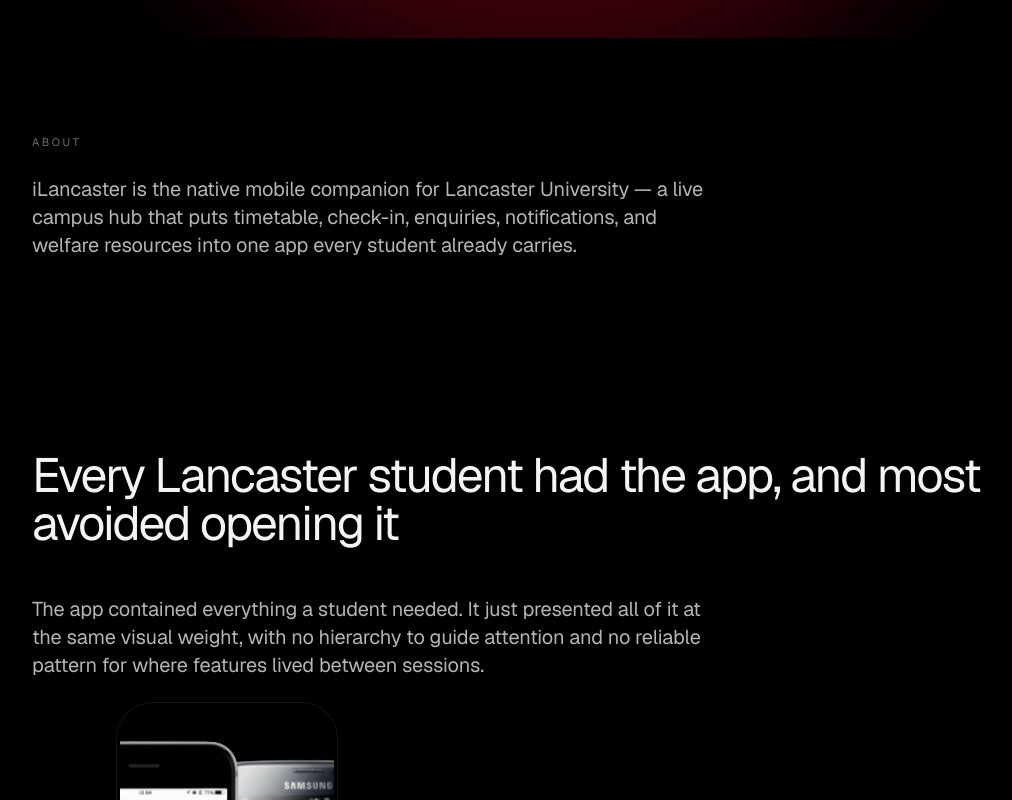
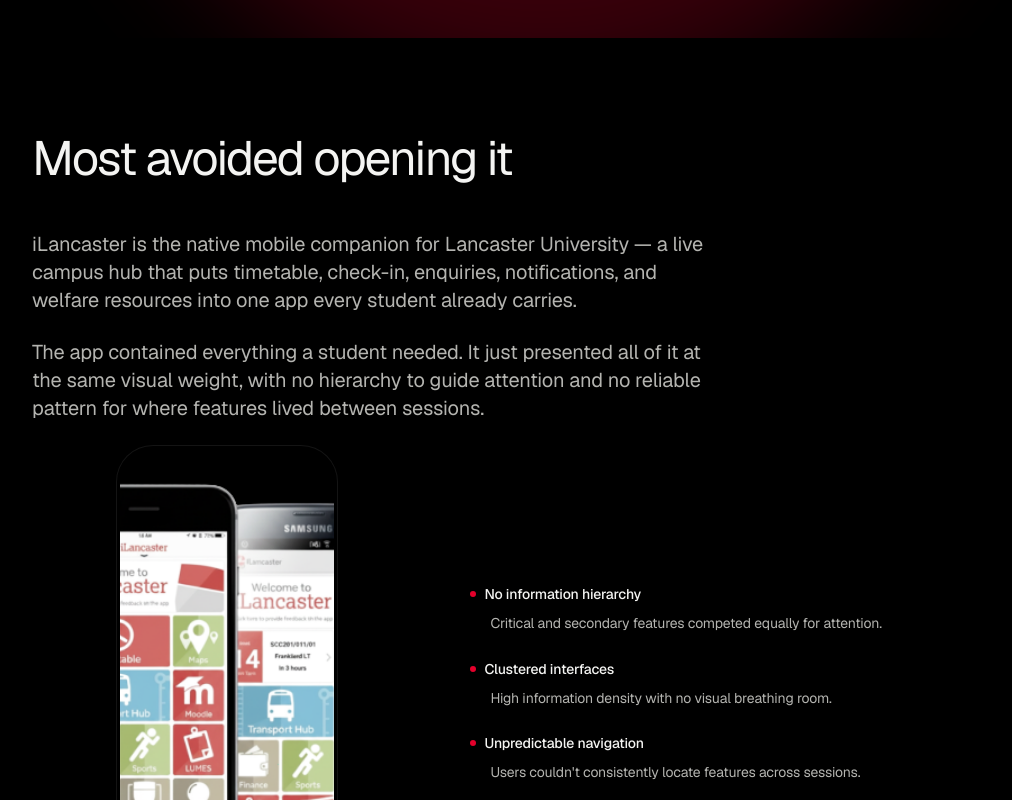
Before and after one commit to nandiniipillai/Portfolio, a Next.js app: page /work/ilancaster in a window 1280 px wide. Shown: the part 640-1440 px from the top of the page, without its empty margins (96-1108 px from the left). Built offline with nearby package versions, Linux system fonts and the light colour scheme.

Commit message:
iLancaster: shorten problem title, merge About into problem context, drop redundant Key Decisions intro
Problem section title shortened to Most avoided opening it. About text merged as first paragraph of problem context. Removed duplicate prose intro from Key Design Decisions section.

```diff
--- a/app/work/ilancaster/page.jsx
+++ b/app/work/ilancaster/page.jsx
@@ -67,19 +67,14 @@ export default function ILancasterPage() {
           ['Company', ['ISS Innovation Hub', 'Lancaster University']],
         ]}
       >
-        {/* 1. About — what the project is, before the problem */}
-        <Section>
-          <div className="text-[11px] tracking-[0.24em] uppercase text-ash mb-4">About</div>
+        {/* 1. Problem context — About merged in as first paragraph */}
+        <Section title="Most avoided opening it">
           <Prose>
             iLancaster is the native mobile companion for Lancaster University —
             a live campus hub that puts timetable, check-in, enquiries,
             notifications, and welfare resources into one app every student
             already carries.
           </Prose>
-        </Section>
-
-        {/* 2. Problem context — before image in PhoneFrame + three pain points */}
-        <Section title="Every Lancaster student had the app, and most avoided opening it">
           <Prose>
             The app contained everything a student needed. It just presented all
             of it at the same visual weight, with no hierarchy to guide attention
@@ -111,7 +106,7 @@ export default function ILancasterPage() {
           </div>
         </Section>
 
-        {/* 3. The failure story */}
+        {/* 2. The failure story */}
         <Section title="Round one testing failed, and the failure was architectural" tone="sunken">
           <Prose>
             The first wireframes clarified visual structure, but users still
@@ -129,7 +124,7 @@ export default function ILancasterPage() {
           <PullQuote>The failure was in the sitemap, not the wireframe.</PullQuote>
         </Section>
 
-        {/* 4. Marquee decision — Home dashboard, pulled out as SplitRow */}
+        {/* 3. Marquee decision — Home dashboard, pulled out as SplitRow */}
         <SplitRow
           src="/assets/ilancaster/home-day.png"
           alt="Home dashboard — day mode"
@@ -150,13 +145,8 @@ export default function ILancasterPage() {
           </p>
         </SplitRow>
 
-        {/* 5. Key design decisions — remaining four as DecisionRows */}
+        {/* 4. Key design decisions — remaining four as DecisionRows */}
         <Section title="Key design decisions">
-          <Prose>
-            Every decision below is a direct response to a specific research
-            finding or a failure caught in wireframe testing — not a visual
-            preference.
-          </Prose>
           <div className="mt-6">
             <DecisionRow
               label="Check-in: three fewer steps"
@@ -193,7 +183,7 @@ export default function ILancasterPage() {
           </div>
         </Section>
 
-        {/* 6. Design system — brand constraint */}
+        {/* 5. Design system — brand constraint */}
         <Section title="One design system, held across 80+ screens" tone="sunken">
           <Prose>
             Lancaster&apos;s existing colour and style guidelines were a fixed
```
